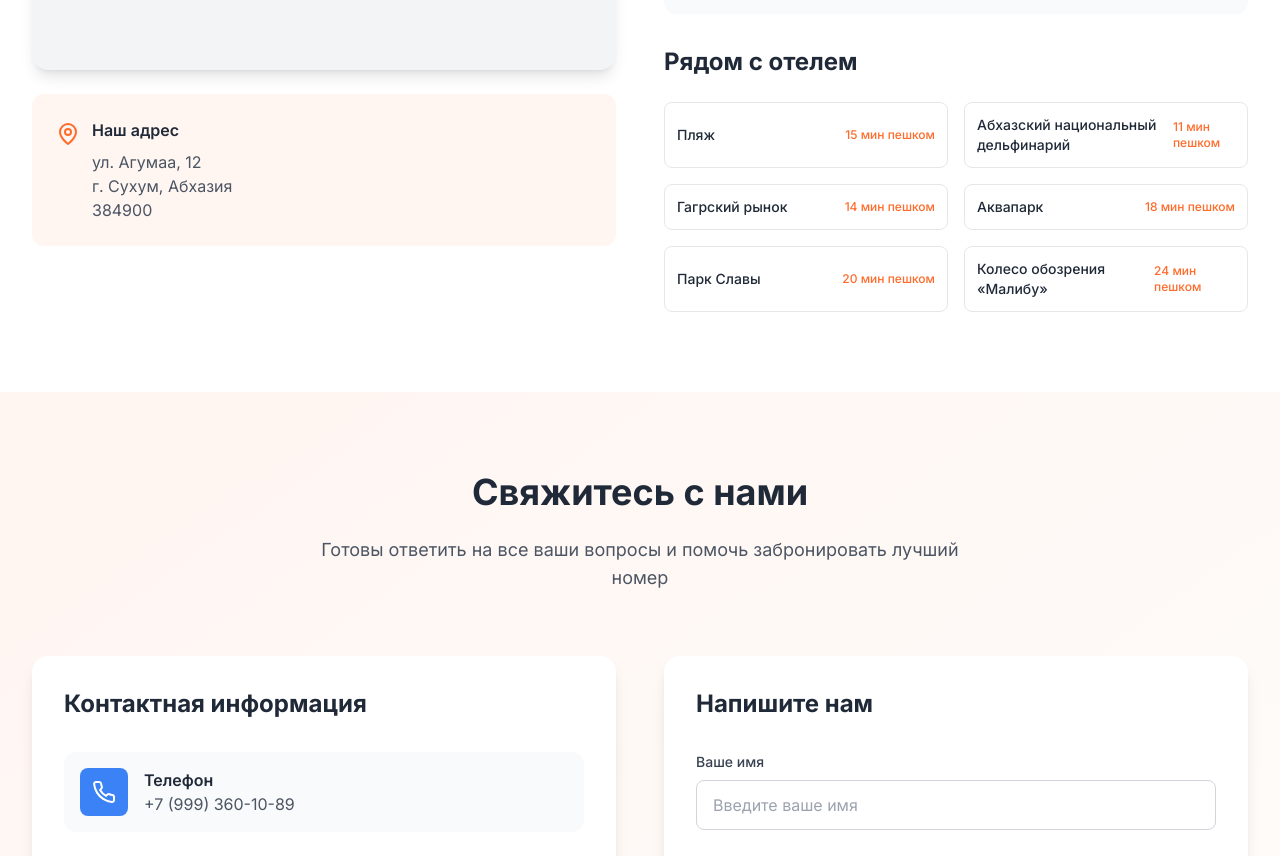
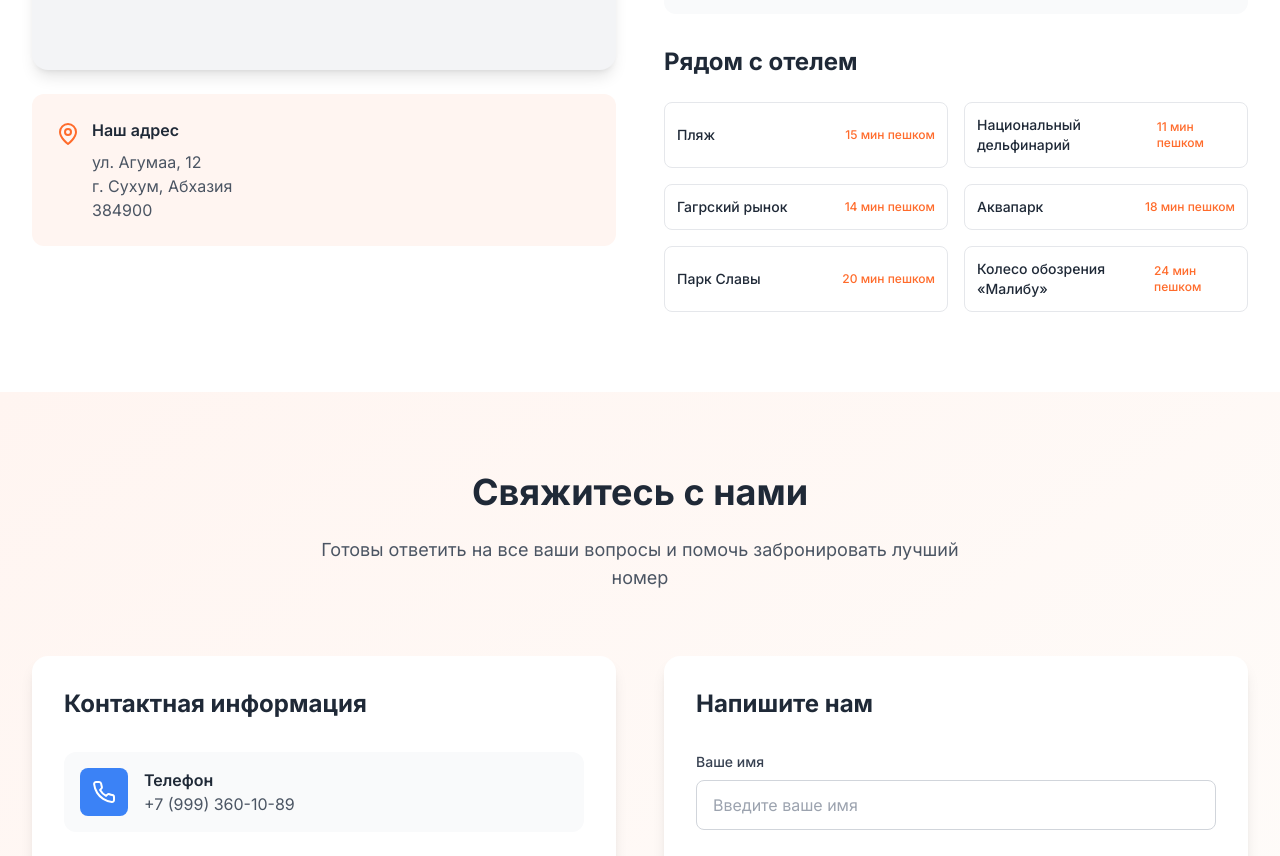
Before and after one commit to hotel-vartan/site, a React (Vite) app: page / in a window 1280 px wide. Shown: the part 3286-4142 px from the top of the page. Built offline with nearby package versions, Linux system fonts and the light colour scheme; grey boxes are pictures that could not be loaded.

Commit message:
Update Location.tsx

```diff
--- a/src/components/Location.tsx
+++ b/src/components/Location.tsx
@@ -29,7 +29,7 @@ const Location = () => {
 
   const nearbyAttractions = [
     { name: 'Пляж', distance: '15 мин пешком' },
-    { name: 'Абхазский национальный дельфинарий', distance: '11 мин пешком' },
+    { name: 'Национальный дельфинарий', distance: '11 мин пешком' },
     { name: 'Гагрский рынок', distance: '14 мин пешком' },
     { name: 'Аквапарк ', distance: '18 мин пешком' },
     { name: 'Парк Славы', distance: '20 мин пешком' },
```
